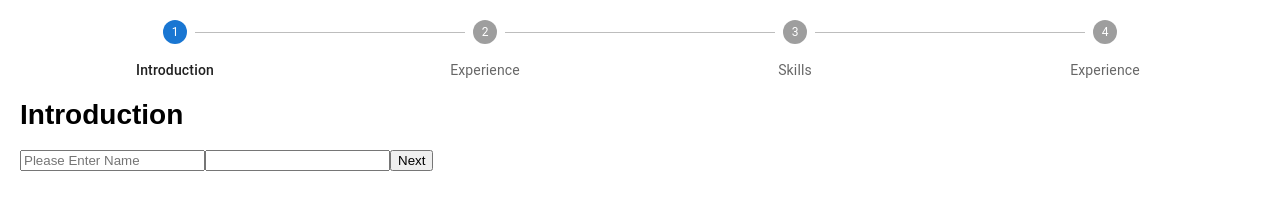
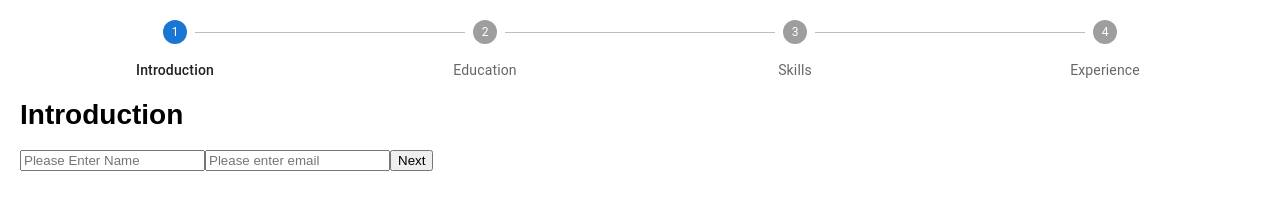
Before and after one commit to MAhmed3966/React, a React (Create React App) app: page / in a window 1280 px wide. Shown: the top 221 px of the page. Built offline with nearby package versions, Linux system fonts and the light colour scheme; the HTML template or start-up script is replaced by a standard one.

Commit message:
Progress bar done and dusted

```diff
--- a/src/App.js
+++ b/src/App.js
@@ -1,17 +1,25 @@
 import HorizontalNonLinearStepper from "./Components/MaterialUI/stepper";
 import { AppContext } from "./context";
-import * as React from 'react';
+import * as React from "react";
 export default function App() {
   const [activeStep, setActiveStep] = React.useState(0);
   // const [formValidated, setFormValidated] = React.useState(false);
   const submitRef = React.useRef();
   const [formValidated, setFormValidated] = React.useState(false);
-  function setState(value){
-    setActiveStep(value)
+  const [formData, setFormData] = React.useState([]);
+  function setState(value) {
+    setActiveStep(value);
   }
   return (
     <div>
-      <AppContext.Provider value = {{value1:[activeStep,setState], value2:[formValidated, setFormValidated],submitRef:[submitRef]}}>
+      <AppContext.Provider
+        value={{
+          value1: [activeStep, setState],
+          value2: [formValidated, setFormValidated],
+          value3: [formData, setFormData],
+          submitRef: [submitRef],
+        }}
+      >
         <HorizontalNonLinearStepper />
       </AppContext.Provider>
     </div>
--- a/src/Components/Forms/form.jsx
+++ b/src/Components/Forms/form.jsx
@@ -8,9 +8,11 @@ import { useContext } from "react";
 export default function FormDemo(props) {
   // Constants
   const { step } = props;
-  const { value1 } = useContext(AppContext);
+  const { value1, value3 } = useContext(AppContext);
   const [activeStep, setState] = value1;
-//  Functionality
+  const [formData, setFormData] = value3;
+  let data = formData;
+  //  Functionality
   const GetForm = () => {
     switch (activeStep) {
       case 0:
@@ -38,7 +40,21 @@ export default function FormDemo(props) {
           </div>
         );
       default:
-        <div>Hello</div>;
+        return (
+          <div>
+            {/* {console.log(formData)} */}
+            {formData &&
+              formData.map((item, index) => (
+                <div key={index}>
+                  {Object.keys(item).map((key) => (
+                    <p key={key}>
+                      {key}:{item[key]}
+                    </p>
+                  ))}
+                </div>
+              ))}
+          </div>
+        );
     }
   };
   return (
--- a/src/Components/Forms/formEducation.jsx
+++ b/src/Components/Forms/formEducation.jsx
@@ -1,4 +1,6 @@
 import { useForm } from "react-hook-form";
+import { AppContext } from "../../context";
+import { useContext } from "react";
 
 export default function Education() {
   const {
@@ -7,24 +9,35 @@ export default function Education() {
     watch,
     formState: { errors },
   } = useForm();
-  const onSubmit = (data) => console.log(data);
-  console.log(watch("example")); // watch input value by passing the name of it
+  const { value1, value2, value3 } = useContext(AppContext);
+  const [activeStep, setState] = value1;
+  const [formValidated, setFormValidated] = value2;
+  const [formData, setFormData] = value3;
   return (
-    <form onSubmit={handleSubmit(onSubmit)}>
-    <h1>Education</h1>
+    <form
+      onSubmit={handleSubmit((data) => {
+        if (data) {
+          setState(activeStep + 1);
+          setFormData(formData.concat(data));
+        } else {
+          setState(activeStep);
+        }
+      })}
+    >
+      <h1>Education</h1>
 
       {/* register your input into the hook by invoking the "register" function */}
       <input
-       className=""  placeholder="Please Enter Name "
-      {...register('firstName',{required:true, maxLength:20})}
-       />
-
+        type="text"
+        className=""
+        placeholder="Please Enter Maximum Education "
+        {...register("education", { required: true })}
+      />
+      {errors.education && <span>Education can be empty</span>}
       {/* include validation with required or other standard HTML validation rules */}
-      <input
-      type="password"
-      {...register("exampleRequired", { required: true })} />
+      <input type="text" {...register("institute", { required: true })} />
       {/* errors will return when field validation fails  */}
-      {errors.firstName && <span>Please write proper first name</span>}
+      {errors.institute && <span>institute can't be empty</span>}
       <input type="submit" />
     </form>
   );
--- a/src/Components/Forms/formExperience.jsx
+++ b/src/Components/Forms/formExperience.jsx
@@ -1,4 +1,6 @@
 import { useForm } from "react-hook-form";
+import { AppContext } from "../../context";
+import { useContext } from "react";
 
 export default function Experience() {
   const {
@@ -7,24 +9,41 @@ export default function Experience() {
     watch,
     formState: { errors },
   } = useForm();
-  const onSubmit = (data) => console.log(data);
-  console.log(watch("example")); // watch input value by passing the name of it
+  const { value1, value2, value3 } = useContext(AppContext);
+  const [activeStep, setState] = value1;
+  const [formValidated, setFormValidated] = value2;
+  const [formData, setFormData] = value3;
+
   return (
-    <form onSubmit={handleSubmit(onSubmit)}>
-    <h1>Experience</h1>
+    <form
+      onSubmit={handleSubmit((data) => {
+        if (data) {
+          setState(activeStep + 1);
+          setFormData(formData.concat(data));
+        } else {
+          setState(activeStep);
+        }
+      })}
+    >
+      <h1>Experience</h1>
 
       {/* register your input into the hook by invoking the "register" function */}
       <input
-       className=""  placeholder="Please Enter Name "
-      {...register('firstName',{required:true, maxLength:20})}
-       />
+        type="text"
+        placeholder="Please Enter The firm name"
+        {...register("firmName", { required: true })}
+      />
+      {errors.firmName && <span>Firm Name can't be empty</span>}
 
       {/* include validation with required or other standard HTML validation rules */}
       <input
-      type="password"
-      {...register("exampleRequired", { required: true })} />
+        type="text"
+        placeholder="Enter Experience in years"
+        {...register("experience", { required: true })}
+      />
       {/* errors will return when field validation fails  */}
-      {errors.firstName && <span>Please write proper first name</span>}
+      {errors.experience && <span>Experience can't be empty</span>}
+
       <input type="submit" />
     </form>
   );
--- a/src/Components/Forms/formIntroduction.jsx
+++ b/src/Components/Forms/formIntroduction.jsx
@@ -1,8 +1,6 @@
-import { useForm} from "react-hook-form";
-import {AppContext} from '../../context';
-import { useContext } from 'react';
-
-
+import { useForm } from "react-hook-form";
+import { AppContext } from "../../context";
+import { useContext } from "react";
 
 export default function Introduction() {
   const {
@@ -11,28 +9,39 @@ export default function Introduction() {
     watch,
     formState: { errors },
   } = useForm();
-  const onSubmit = (data) => console.log(data);
-  const {value1, value2} = useContext(AppContext);
-  const [activeStep,setState] = value1;
+  // const onSubmit = (data) => console.log(data);
+  const { value1, value2, value3 } = useContext(AppContext);
+  const [activeStep, setState] = value1;
   const [formValidated, setFormValidated] = value2;
+  const [formData, setFormData] = value3;
 
-  console.log(watch("example")); // watch input value by passing the name of it
   return (
-    <form onSubmit={handleSubmit((data) => {
-      data?setState(activeStep + 1):setState(activeStep)
-    })}>
-    <h1>Introduction</h1>
+    <form
+      onSubmit={handleSubmit((data) => {
+        if (data) {
+          setState(activeStep + 1);
+
+          setFormData(formData.concat(data));
+        } else {
+          setState(activeStep);
+        }
+      })}
+    >
+      <h1>Introduction</h1>
       {/* register your input into the hook by invoking the "register" function */}
       <input
-       className=""  placeholder="Please Enter Name "
-      {...register('firstName',{required:true, maxLength:20})}
-       />
+        className=""
+        placeholder="Please Enter Name "
+        {...register("firstName", { required: true, maxLength: 20 })}
+      />
       {errors.firstName && <span>Please write proper first name</span>}
       {/* include validation with required or other standard HTML validation rules */}
       <input
-      type="password"
-      {...register("exampleRequired", { required: true })} />
-      {(errors.exampleRequired || errors.firstName)? alert("Please provide right credentials"):true}
+        type="email"
+        placeholder="Please enter email"
+        {...register("email", { required: true })}
+      />
+      {errors.email ? <span>Please Enter valid Email</span> : true}
       <button type="submit">Next</button>
     </form>
   );
--- a/src/Components/Forms/formSkills.jsx
+++ b/src/Components/Forms/formSkills.jsx
@@ -1,4 +1,6 @@
+import { useContext } from "react";
 import { useForm } from "react-hook-form";
+import { AppContext } from "../../context";
 
 export default function Skills() {
   const {
@@ -7,24 +9,34 @@ export default function Skills() {
     watch,
     formState: { errors },
   } = useForm();
-  const onSubmit = (data) => console.log(data);
-  console.log(watch("example")); // watch input value by passing the name of it
+  const { value1, value2, value3 } = useContext(AppContext);
+  const [activeStep, setState] = value1;
+  const [formValidated, setFormValidated] = value2;
+  const [formData, setFormData] = value3;
   return (
-    <form onSubmit={handleSubmit(onSubmit)}>
-    <h1>Skills</h1>
+    <form
+      onSubmit={handleSubmit((data) => {
+        if (data) {
+          setState(activeStep + 1);
+          setFormData(formData.concat(data));
+        } else {
+          setState(activeStep);
+        }
+      })}
+    >
+      <h1>Skills</h1>
 
       {/* register your input into the hook by invoking the "register" function */}
       <input
-       className=""  placeholder="Please Enter Name "
-      {...register('firstName',{required:true, maxLength:20})}
-       />
+        className=""
+        placeholder="Please Enter the technologies "
+        {...register("technology", { required: true })}
+      />
+      {errors.technology && <span>technology field can't be empty</span>}
 
       {/* include validation with required or other standard HTML validation rules */}
-      <input
-      type="password"
-      {...register("exampleRequired", { required: true })} />
+
       {/* errors will return when field validation fails  */}
-      {errors.firstName && <span>Please write proper first name</span>}
       <input type="submit" />
     </form>
   );
--- a/src/Components/MaterialUI/stepper.jsx
+++ b/src/Components/MaterialUI/stepper.jsx
@@ -1,30 +1,26 @@
-import * as React from 'react';
-import Box from '@mui/material/Box';
-import Stepper from '@mui/material/Stepper';
-import Step from '@mui/material/Step';
-import StepLabel from '@mui/material/StepLabel';
-import FormDemo from '../Forms/form.jsx'
-import {AppContext} from '../../context';
-import { useContext } from 'react';
-const steps = [
-  'Introduction',
-  'Experience',
-  'Skills',
-  'Experience',
-];
+import * as React from "react";
+import Box from "@mui/material/Box";
+import Stepper from "@mui/material/Stepper";
+import Step from "@mui/material/Step";
+import StepLabel from "@mui/material/StepLabel";
+import FormDemo from "../Forms/form.jsx";
+import { AppContext } from "../../context";
+import { useContext } from "react";
+const steps = ["Introduction", "Education", "Skills", "Experience"];
 
 export default function HorizontalLabelPositionBelowStepper() {
-  const {value1} =  useContext(AppContext);
-  const [activeStep,setState] = value1;
+  const { value1 } = useContext(AppContext);
+  const [activeStep, setState] = value1;
   return (
-    <Box sx={{ width: '100%' }}>
+    <Box sx={{ width: "100%" }}>
+    {activeStep <= 3 &&
       <Stepper activeStep={activeStep} alternativeLabel>
         {steps.map((label) => (
           <Step key={label}>
             <StepLabel>{label}</StepLabel>
           </Step>
         ))}
-      </Stepper>
+      </Stepper>}
       <FormDemo />
     </Box>
   );
```
